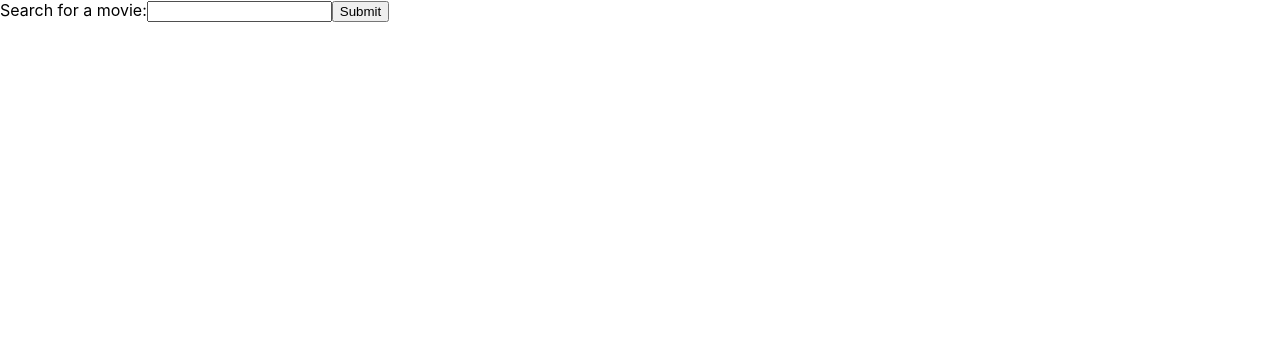
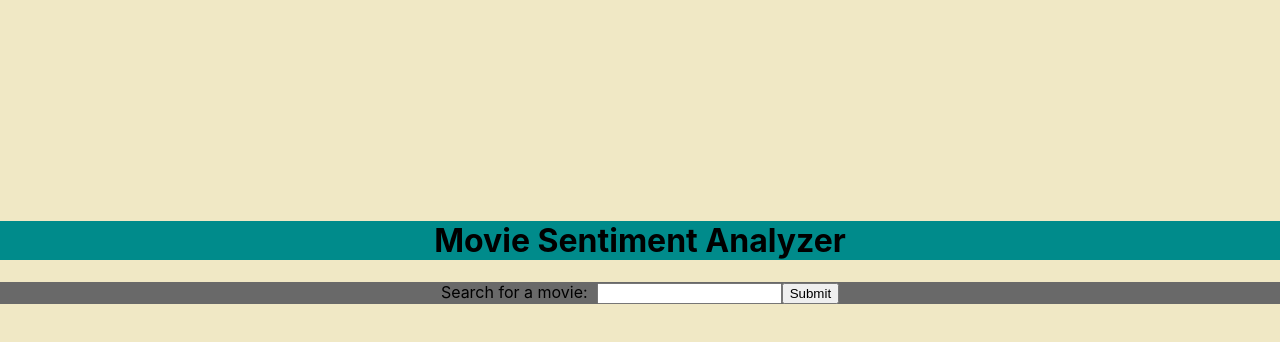
Before and after one commit to myriaambp/CS411-Final-Project, a React (Create React App) app in the folder prototype/frontend/: page / in a window 1280 px wide. Shown: the top 342 px of the page. Built offline with nearby package versions, Linux system fonts and the light colour scheme.

Commit message:
Added frontend design

```diff
--- a/prototype/frontend/src/search.js
+++ b/prototype/frontend/src/search.js
@@ -1,5 +1,6 @@
 import { useState } from 'react';
 import ReactDOM from 'react-dom/client';
+import './styles.css';
 
 function SearchTitle() {
   const [name, setName] = useState("");
@@ -16,9 +17,12 @@ function SearchTitle() {
   }
 
   return (
+
 	  <div>
-    <form onSubmit={handleSubmit}>
-      <label>Search for a movie:
+      <h1 className="title_01"> Movie Sentiment Analyzer </h1>
+      <h4 id='header'></h4>
+    <form className ="search_statement" onSubmit={handleSubmit}>
+      <label>Search for a movie: &nbsp;
         <input
           type="text"
           value={name}
@@ -29,7 +33,10 @@ function SearchTitle() {
     </form>
 	  <ul><div dangerouslySetInnerHTML={{__html: titles.join("")}} /></ul>
 	  </div>
+
   )
 }
 
+
+
 export default SearchTitle;
--- /dev/null
+++ b/prototype/frontend/src/styles.css
@@ -0,0 +1,22 @@
+body {
+    text-align: center;
+    background-color: #f0e8c5;
+  }
+
+.title_01 {
+    position:relative;
+    top:200px;
+    background-color:darkcyan;
+}
+
+.search_statement {
+  position:relative;
+  top:200px;
+  background-color:dimgrey;
+}
+
+.button {
+  position:relative;
+  top:200px;
+  background-color:dimgrey;
+}
```
